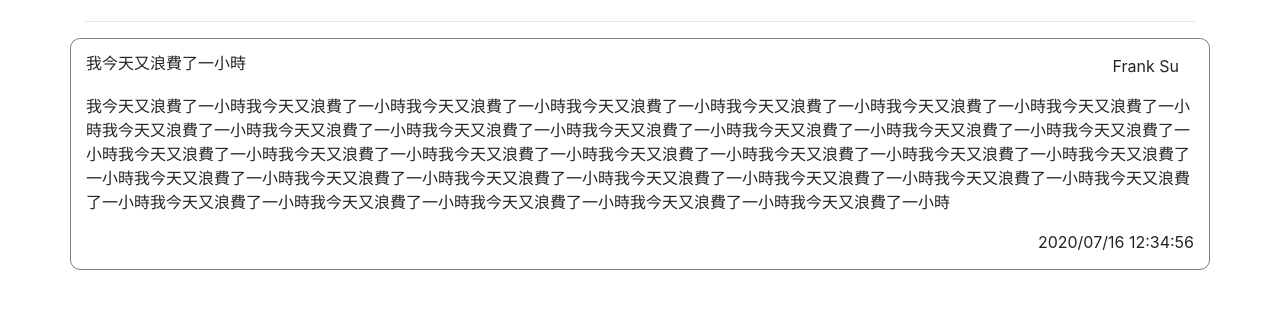
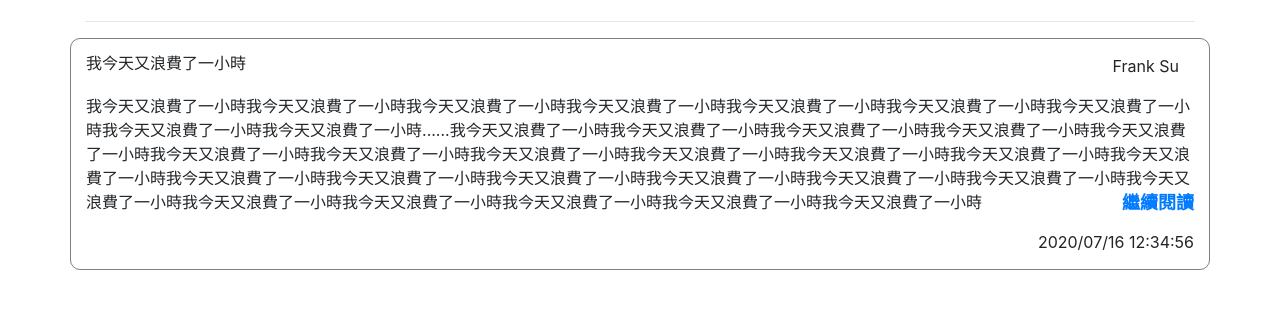
Before and after one commit to frank00125/courseWeekly, a plain HTML site: page frontend/index.html in a window 1280 px wide. Shown: the part 37-346 px from the top of the page. Drawn offline with nearby package versions, Linux system fonts and the light colour scheme.

```diff
--- a/frontend/css/index.css
+++ b/frontend/css/index.css
@@ -18,3 +18,16 @@
     text-align: right;
 
 }
+
+
+.jump-link{
+    float:right;
+    font-size: 18px;
+    margin: 0;
+    font-weight: bold;
+    font-family: 微軟正黑體;
+}
+
+.fullpost{
+    display:none;
+}
--- a/frontend/index.html
+++ b/frontend/index.html
@@ -30,7 +30,11 @@
             </div>
             <div class="row">
                 <div class="col-12 content">
-                    <p>我今天又浪費了一小時我今天又浪費了一小時我今天又浪費了一小時我今天又浪費了一小時我今天又浪費了一小時我今天又浪費了一小時我今天又浪費了一小時我今天又浪費了一小時我今天又浪費了一小時我今天又浪費了一小時我今天又浪費了一小時我今天又浪費了一小時我今天又浪費了一小時我今天又浪費了一小時我今天又浪費了一小時我今天又浪費了一小時我今天又浪費了一小時我今天又浪費了一小時我今天又浪費了一小時我今天又浪費了一小時我今天又浪費了一小時我今天又浪費了一小時我今天又浪費了一小時我今天又浪費了一小時我今天又浪費了一小時我今天又浪費了一小時我今天又浪費了一小時我今天又浪費了一小時我今天又浪費了一小時我今天又浪費了一小時我今天又浪費了一小時我今天又浪費了一小時我今天又浪費了一小時</p>
+                    <p>我今天又浪費了一小時我今天又浪費了一小時我今天又浪費了一小時我今天又浪費了一小時我今天又浪費了一小時我今天又浪費了一小時我今天又浪費了一小時我今天又浪費了一小時我今天又浪費了一小時<span id="dots">......</span><span id="more"></span>我今天又浪費了一小時我今天又浪費了一小時我今天又浪費了一小時我今天又浪費了一小時我今天又浪費了一小時我今天又浪費了一小時我今天又浪費了一小時我今天又浪費了一小時我今天又浪費了一小時我今天又浪費了一小時我今天又浪費了一小時我今天又浪費了一小時我今天又浪費了一小時我今天又浪費了一小時我今天又浪費了一小時我今天又浪費了一小時我今天又浪費了一小時我今天又浪費了一小時我今天又浪費了一小時我今天又浪費了一小時我今天又浪費了一小時我今天又浪費了一小時我今天又浪費了一小時我今天又浪費了一小時
+                        <a class="jump-link" href="#./js/index.js" target="_blank">
+                            繼續閱讀
+                        </a>
+                    </p>
                 </div>
             </div>
             <div class="row">
--- a/frontend/js/index.js
+++ b/frontend/js/index.js
@@ -0,0 +1,7 @@
+document.addEventListener("DOMContentLoaded",function(){
+    document.getElementById('jump-link').addEventListener('click',function(){
+
+        //  var article=document.getElementsByName('')
+        // document.styleSheets.getElementById('article')
+    });
+});
```
